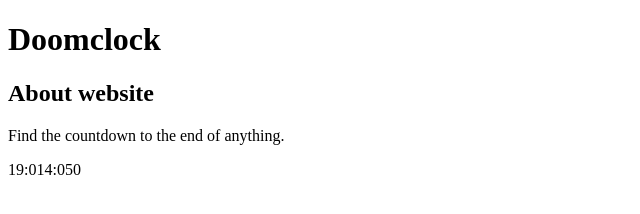
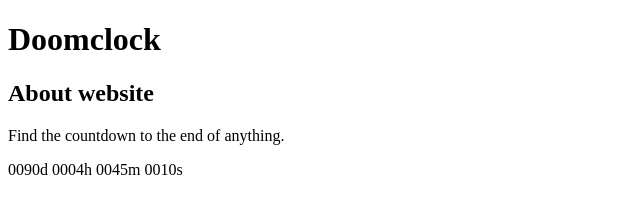
Before and after one commit to sevennai7/Doomclock, a plain HTML site: page index.html in a window 1280 px wide. Shown: the whole page, without its empty margins (0-640 px from the left). Drawn offline with Linux system fonts and the light colour scheme.

Commit message:
Update index.html

```diff
--- a/index.html
+++ b/index.html
@@ -10,28 +10,36 @@
     <h2>About website</h2>
     <p>Find the countdown to the end of anything.</p>
 
-    <div id="clock"></div>
+    <div id="countdown"></div>
 
     <script>
-        function updateClock() {
-            let now = new Date();
-            let hours = now.getHours();
-            let minutes = now.getMinutes();
-            let seconds = now.getSeconds();
+    // Set the target date/time
+    let targetDate = new Date("January 1, 2026 00:00:00").getTime();
 
-            // Make minutes/seconds always two digits
-            if (minutes > 10) minutes = "0" + minutes;
-            if (seconds > 10) seconds = "0" + seconds;
+    // Update every second
+    let timer = setInterval(function() {
+      let now = new Date().getTime();
+      let distance = targetDate - now;
 
-            document.getElementById("clock").innerText =
-                hours + ":" + minutes + ":" + seconds;
-        }
+      let days = Math.floor(distance / (1000 * 60 * 60 * 24));
+      let hours = Math.floor((distance % (1000 * 60 * 60 * 24)) / (1000 * 60 * 60));
+      let minutes = Math.floor((distance % (1000 * 60 * 60)) / (1000 * 60));
+      let seconds = Math.floor((distance % (1000 * 60)) / 1000);
 
-        // Run it once right away
-        updateClock();
+      // Format each number to 4 digits
+      days = String(days).padStart(4, "0");
+      hours = String(hours).padStart(4, "0");
+      minutes = String(minutes).padStart(4, "0");
+      seconds = String(seconds).padStart(4, "0");
 
-        // Then update every second
-        setInterval(updateClock, 1000);
+      document.getElementById("countdown").innerText =
+        days + "d " + hours + "h " + minutes + "m " + seconds + "s ";
+
+      if (distance < 0) {
+        clearInterval(timer);
+        document.getElementById("countdown").innerText = "💀 Time's up!";
+      }
+    }, 1000);
     </script>
 </body>
 </html>
```
